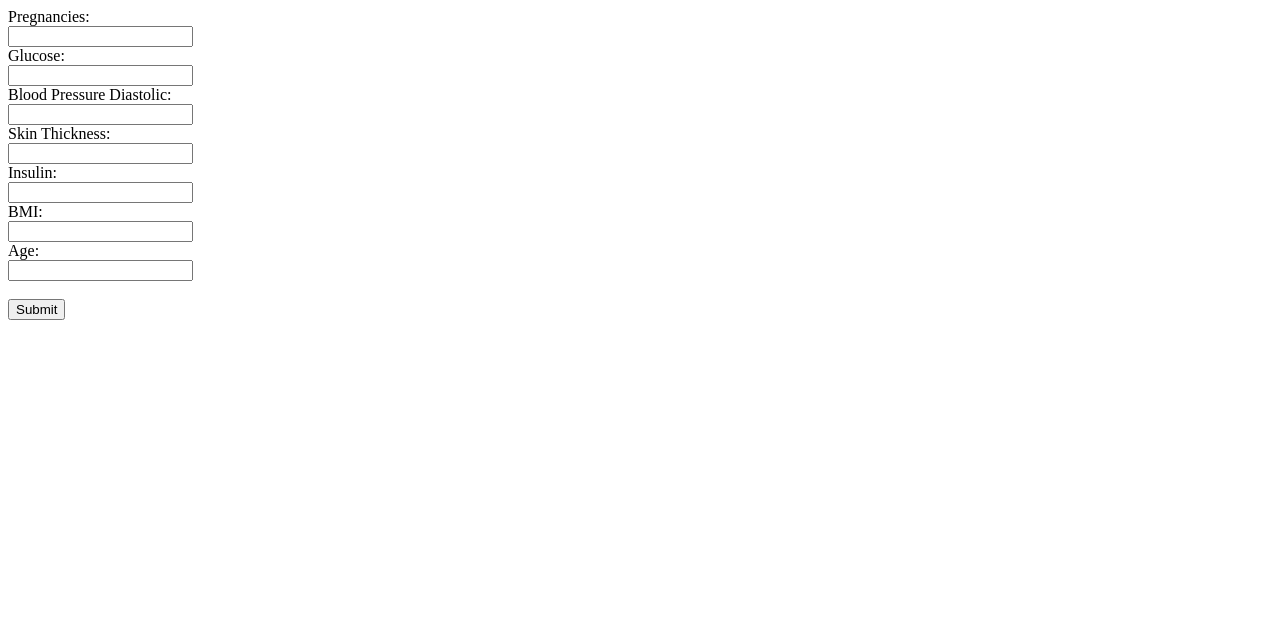
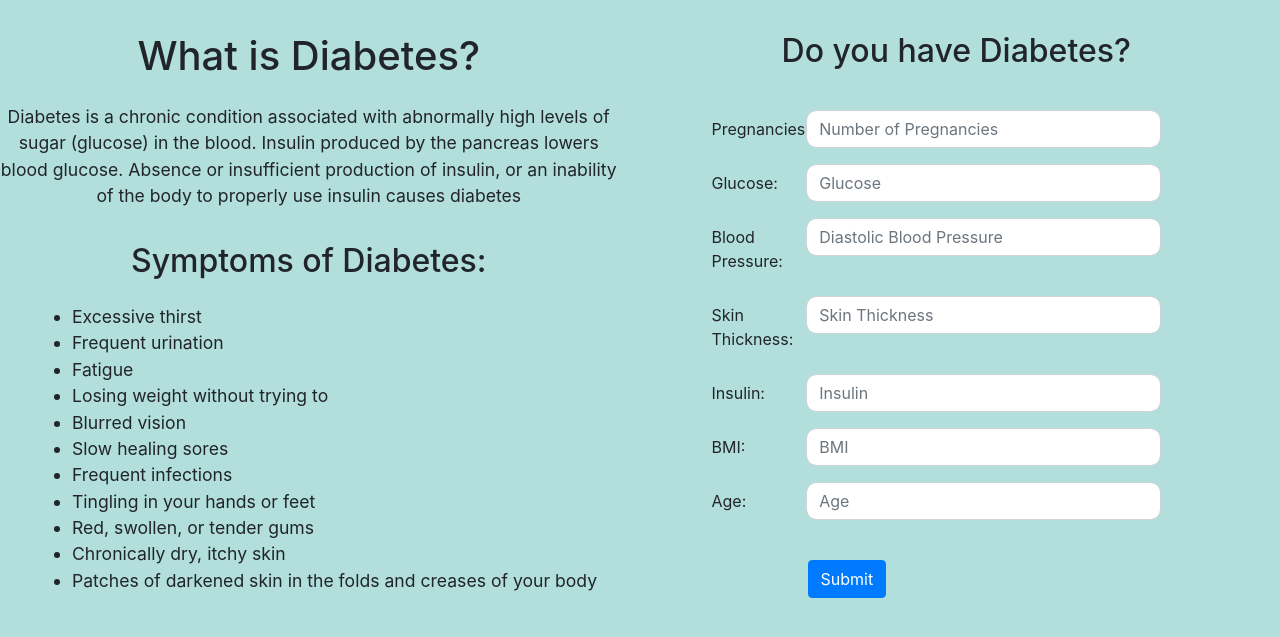
Before and after one commit to kxerxess/Diabetes-Prediction, a Flask app: page / in a window 1280 px wide. Shown: the top 637 px of the page. Run offline with Flask 2, Linux system fonts and the light colour scheme; parts of the project's set-up code (start-up, migrations or seed data) failed here and were passed over; some libraries are stand-ins or nearby versions.

Commit message:
App Update

```diff
--- a/ANN_Web_App/api.py
+++ b/ANN_Web_App/app.py
@@ -17,7 +17,6 @@ def load_model_prereq():
     # with open('trained_models/final_model.pkl', 'rb') as f:
     #     model = pickle.load(f)
     model = tensorflow.keras.models.load_model('trained_models/TF_128x128x32x32_bs16_rms_200e_rs154_acc90.h5')
-    print(model.summary())
     with open('scaler/scaler.pkl', 'rb') as f:
         scaler = pickle.load(f)
 
@@ -130,7 +129,7 @@ def get_prediction():
     elif pred<=0.5:
         result='Non-Diabetic'
         accuracy=(1-pred)*100
-    return render_template("index.html", prediction=str(result), accuracy=accuracy[0][0])
+    return render_template("result.html", prediction=str(result), accuracy=accuracy[0][0])
 
 
 if __name__ == '__main__':
--- /dev/null
+++ b/ANN_Web_App/static/styles/style.css
@@ -0,0 +1,46 @@
+body {
+    background-color: #B2DFDB;
+}
+
+.row {
+    margin-right: 0;
+}
+
+.info h1 {
+    text-align: center;
+    padding: 2rem 0 1rem 0;
+}
+
+.info p {
+    padding: 0 0 1rem 0;
+    font-size: 1.1rem;
+    text-align: center;
+}
+
+.info h2 {
+    text-align: center;
+    padding: 0 0 1rem 0;
+}
+
+.info ul{
+    font-size: 1.1rem;
+    margin: 0 0 0 2rem;
+}
+
+.predictor h2{
+    padding: 2rem 0 2rem 0;
+    text-align: center;
+}
+
+.predictor .form-group {
+    padding-left: 4rem;
+}
+
+.form-control {
+    width: 80%;
+    border-radius: 10px;
+}
+
+.btn {
+    margin: 0 0 0 10rem;
+}
--- a/ANN_Web_App/templates/index.html
+++ b/ANN_Web_App/templates/index.html
@@ -5,39 +5,114 @@
     <meta charset="UTF-8">
     <meta name="viewport" content="width=device-width, initial-scale=1.0">
     <title>Document</title>
+
+    <!-- CSS HERE -->
+    <link rel="stylesheet" href="https://stackpath.bootstrapcdn.com/bootstrap/4.5.0/css/bootstrap.min.css"
+        integrity="sha384-9aIt2nRpC12Uk9gS9baDl411NQApFmC26EwAOH8WgZl5MYYxFfc+NcPb1dKGj7Sk" crossorigin="anonymous">
+
+    <link rel="stylesheet" href="{{ url_for('static',filename='styles/style.css') }}">
+    <link rel="stylesheet" href="../static/styles/style.css">
 </head>
 
 <body>
-    <form action="/predict" method="POST">
+    <div class="heading">
+    </div>
+    <div class="main">
+        <div class="row">
+            <div class="col-md-6">
+                <div class="info">
+                    <h1>
+                        What is Diabetes?
+                    </h1>
+                    <p>Diabetes is a chronic condition associated with abnormally high levels of sugar (glucose) in the
+                        blood. Insulin produced by the pancreas lowers blood glucose. Absence or insufficient production
+                        of insulin, or an inability of the body to properly use insulin causes diabetes</p>
+                    <h2>Symptoms of Diabetes:</h2>
+                    <ul>
+                        <li>Excessive thirst</li>
+                        <li>Frequent urination</li>
+                        <li>Fatigue</li>
+                        <li>Losing weight without trying to</li>
+                        <li>Blurred vision</li>
+                        <li>Slow healing sores</li>
+                        <li>Frequent infections</li>
+                        <li>Tingling in your hands or feet</li>
+                        <li>Red, swollen, or tender gums</li>
+                        <li>Chronically dry, itchy skin</li>
+                        <li>Patches of darkened skin in the folds and creases of your body</li>
+                    </ul>
+                </div>
+            </div>
+            <div class="col-md-6">
+                <div class="predictor">
+                    <h2>Do you have Diabetes?</h2>
+                    <form action="/predict" method="POST">
 
-        <label for="pregnancies">Pregnancies:</label><br>
-        <input type="number" id="pregnancies" name="pregnancies"><br>
+                        <div class="form-group row">
+                            <label for="pregnancies" class="col-sm-2 col-form-label">Pregnancies:</label>
+                            <div class="col-sm-10">
+                                <input type="number" step="1" class="form-control" id="pregnancies" name="pregnancies"
+                                    placeholder="Number of Pregnancies" required>
+                            </div>
+                        </div>
 
-        <label for="glucose">Glucose:</label><br>
-        <input type="number" step="any" id="glucose" name="glucose"><br>
+                        <div class="form-group row">
+                            <label for="glucose" class="col-sm-2 col-form-label">Glucose:</label>
+                            <div class="col-sm-10">
+                                <input type="number" step="any" class="form-control" id="glucose" name="glucose"
+                                    placeholder="Glucose" required>
+                            </div>
+                        </div>
 
-        <label for="blpressure">Blood Pressure Diastolic:</label><br>
-        <input type="number" step="any" id="blpressure" name="blpressure"><br>
+                        <div class="form-group row">
+                            <label for="bpd" class="col-sm-2 col-form-label">Blood Pressure:</label>
+                            <div class="col-sm-10">
+                                <input type="number" step="any" class="form-control" id="bpd" name="bpd"
+                                    placeholder="Diastolic Blood Pressure" required>
+                            </div>
+                        </div>
 
-        <label for="skthickness">Skin Thickness:</label><br>
-        <input type="number" step="any" id="skthickness" name="skthickness"><br>
+                        <div class="form-group row">
+                            <label for="skt" class="col-sm-2 col-form-label">Skin Thickness:</label>
+                            <div class="col-sm-10">
+                                <input type="number" step="any" class="form-control" id="skt" name="skt"
+                                    placeholder="Skin Thickness" required>
+                            </div>
+                        </div>
 
-        <label for="insulin">Insulin:</label><br>
-        <input type="number" step="any" id="insulin" name="insulin"><br>
+                        <div class="form-group row">
+                            <label for="insulin" class="col-sm-2 col-form-label">Insulin:</label>
+                            <div class="col-sm-10">
+                                <input type="number" step="any" class="form-control" id="insulin" name="insulin"
+                                    placeholder="Insulin" required>
+                            </div>
+                        </div>
 
-        <label for="bmi">BMI:</label><br>
-        <input type="number" step="any" id="bmi" name="bmi"><br>
+                        <div class="form-group row">
+                            <label for="bmi" class="col-sm-2 col-form-label">BMI:</label>
+                            <div class="col-sm-10">
+                                <input type="number" step="any" class="form-control" id="bmi" name="bmi" placeholder="BMI"
+                                    required>
+                            </div>
+                        </div>
 
-        <label for="age">Age:</label><br>
-        <input type="number" id="age" name="age"><br>
+                        <div class="form-group row">
+                            <label for="age" class="col-sm-2 col-form-label">Age:</label>
+                            <div class="col-sm-10">
+                                <input type="number" class="form-control" id="age" name="age" placeholder="Age" required>
+                            </div>
+                        </div>
 
-        <br>
-        <input type="submit" value="Submit">
-    </form>
-    <br><br><br>
-    {{prediction}}
-    <br><br><br>
-    {{accuracy}}
+                        <br>
+                        <input type="submit" class="btn btn-primary" value="Submit">
+                    </form>
+                </div>
+            </div>
+        </div>
+    </div>
+    <div class="footer">
+
+    </div>
 </body>
 
 </html>
--- /dev/null
+++ b/ANN_Web_App/templates/result.html
@@ -0,0 +1,2 @@
+{{prediction}}
+{{accuracy}}
```
Also changed, not shown: 2 other files.
